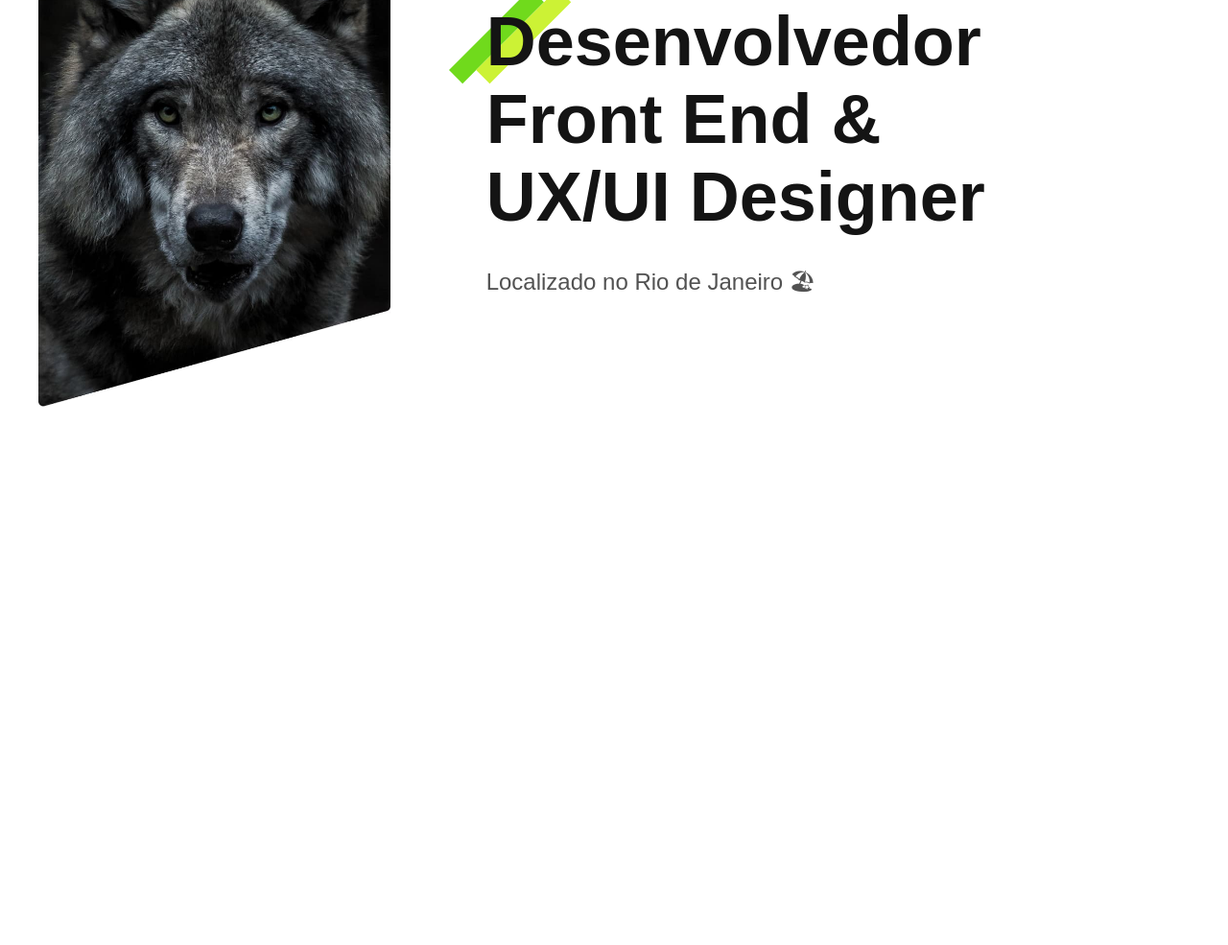
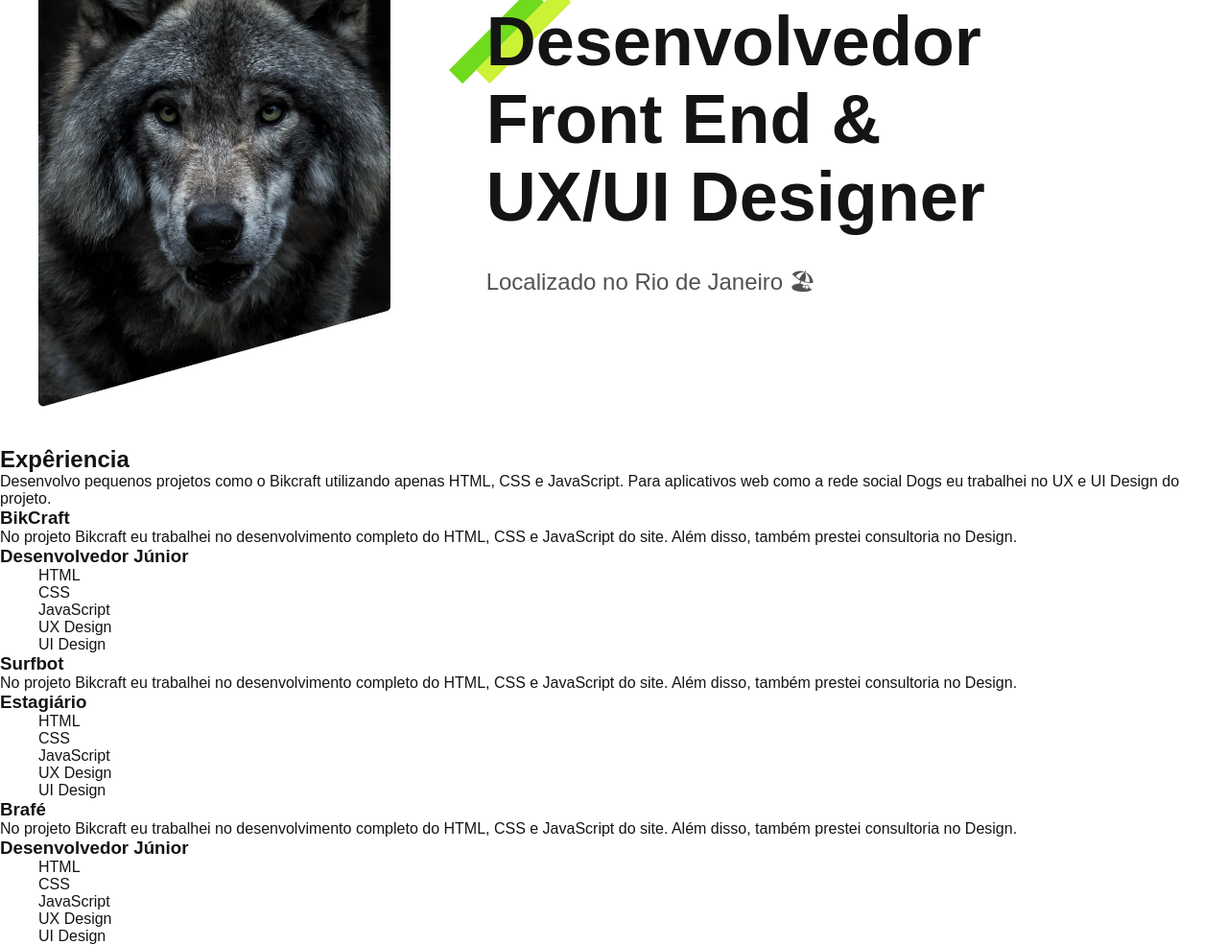
Before and after one commit to andrelcnunes2020/loboportfolio, a plain HTML site: page index.html in a window 1280 px wide. Shown: the part 268-1253 px from the top of the page at 96% size. Before the commit the page ends 800 px from the top, so only its background shows below. Drawn offline with Linux system fonts and the light colour scheme.

Commit message:
desenvolvimento section experiencia empresas

```diff
--- a/css/header.css
+++ b/css/header.css
@@ -18,6 +18,7 @@
   flex-wrap: wrap;
   gap: 10px;
   justify-content: center;
+  margin-bottom: 3xp;
 }
 
 .header-menu a {
--- a/index.html
+++ b/index.html
@@ -34,7 +34,46 @@
     </div>
   </main>
   <section class="experiencia">
-
+    <h1>Expêriencia</h1>
+    <div class="experiencia-container">
+      <p>Desenvolvo pequenos projetos como o Bikcraft utilizando apenas <span>HTML</span>, <span>CSS</span> e <span>JavaScript</span>. Para aplicativos web como a rede social Dogs eu trabalhei no <span>UX</span> e <span>UI Design</span> do projeto.</p>
+      <div class="experiencia-empresas">
+        <h3>BikCraft</h3>
+        <p>No projeto Bikcraft eu trabalhei no desenvolvimento completo do HTML, CSS e JavaScript do site. Além disso, também prestei consultoria no Design.</p>
+        <h3>Desenvolvedor Júnior</h3>
+        <ul>
+          <li>HTML</li>
+          <li>CSS</li>
+          <li>JavaScript</li>
+          <li>UX Design</li>
+          <li>UI Design</li>
+        </ul>
+      </div>
+      <div class="experiencia-empresas">
+        <h3>Surfbot</h3>
+        <p>No projeto Bikcraft eu trabalhei no desenvolvimento completo do HTML, CSS e JavaScript do site. Além disso, também prestei consultoria no Design.</p>
+        <h3>Estagiário</h3>
+        <ul>
+          <li>HTML</li>
+          <li>CSS</li>
+          <li>JavaScript</li>
+          <li>UX Design</li>
+          <li>UI Design</li>
+        </ul>
+      </div>
+      <div class="experiencia-empresas">
+        <h3>Brafé</h3>
+        <p>No projeto Bikcraft eu trabalhei no desenvolvimento completo do HTML, CSS e JavaScript do site. Além disso, também prestei consultoria no Design.</p>
+        <h3>Desenvolvedor Júnior</h3>
+        <ul>
+          <li>HTML</li>
+          <li>CSS</li>
+          <li>JavaScript</li>
+          <li>UX Design</li>
+          <li>UI Design</li>
+        </ul>
+      </div>
+    </div>
   </section>
 
 </body>
```
